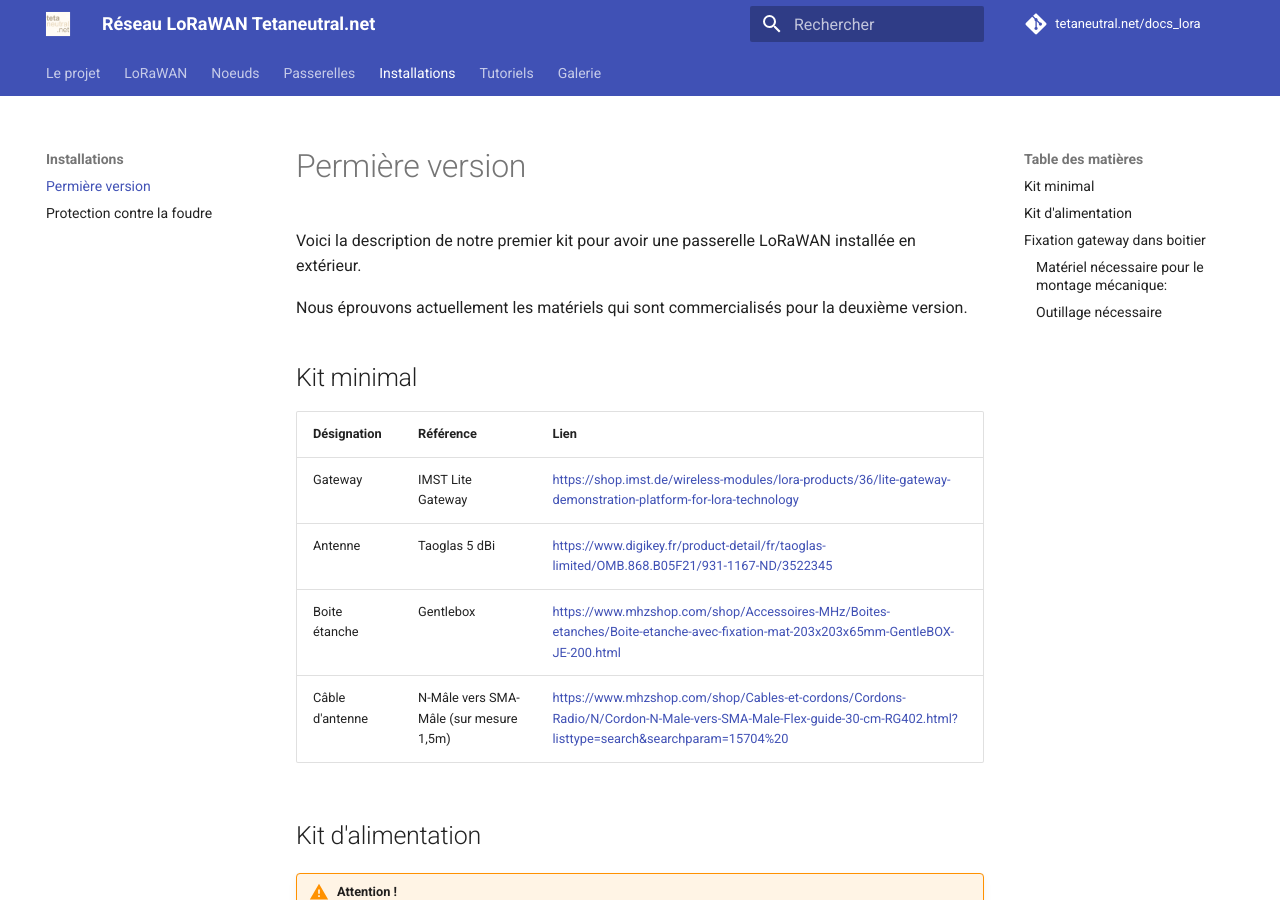
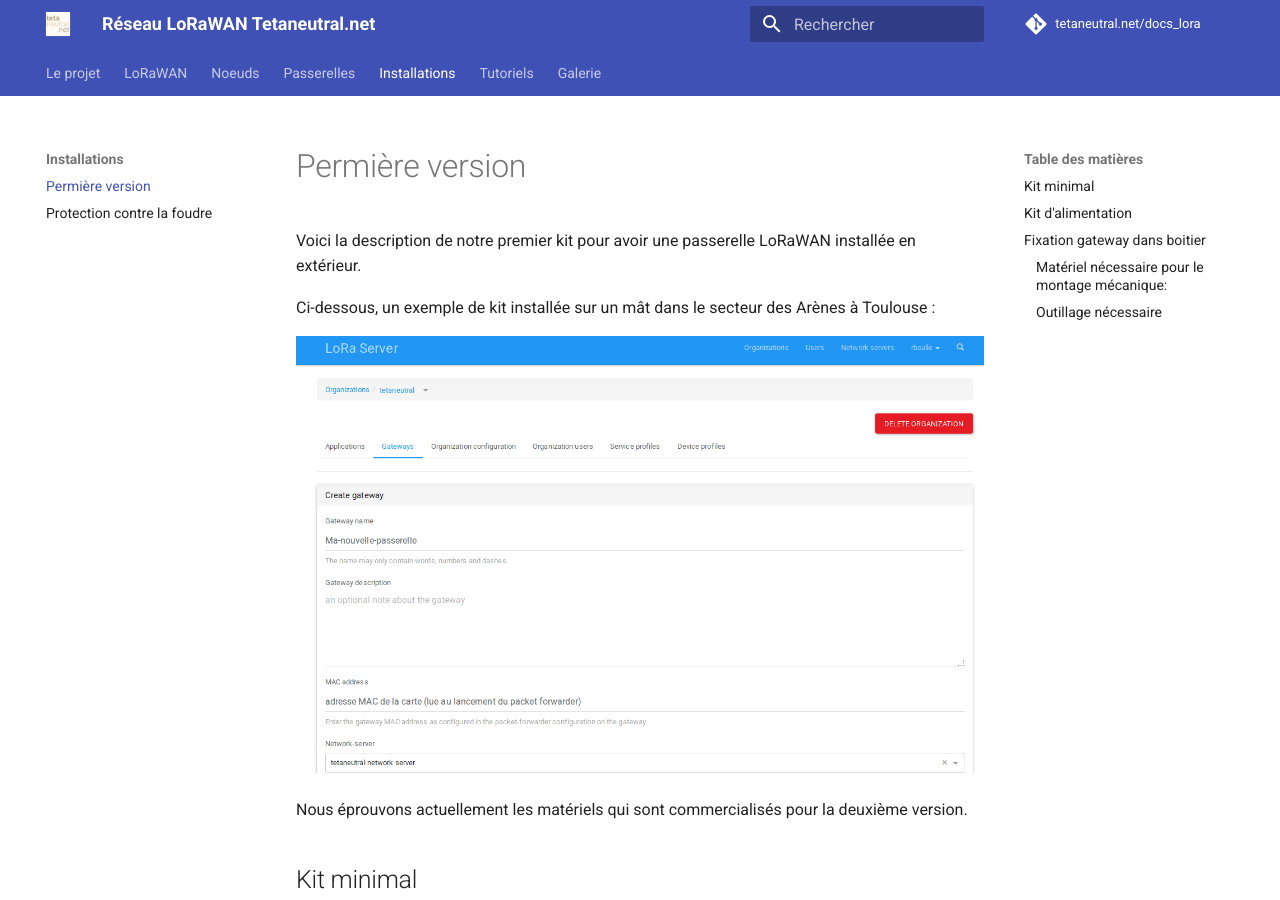
Before and after one commit to NICOLASGON/docs_lora_tetaneutral, an MkDocs documentation site: the page built from docs/installations/v1.md, in a window 1280 px wide and 900 px high. Built offline with MkDocs 1.6.1 and Material for MkDocs 9.7.7, drawn with Linux system fonts in a browser that asks for light colours; comment, search, counter and statistics services are not loaded.

Commit message:
ajout img gw arenes

```diff
--- a/docs/installations/v1.md
+++ b/docs/installations/v1.md
@@ -1,6 +1,11 @@
 # Permière version
 
 Voici la description de notre premier kit pour avoir une passerelle LoRaWAN installée en extérieur.
+
+Ci-dessous, un exemple de kit installée sur un mât dans le secteur des Arènes à Toulouse :
+
+![passerelleChisteraPi](../assets/img/passerelle-ChisteraPi-d6e47.png)
+
 
 Nous éprouvons actuellement les matériels qui sont commercialisés pour la deuxième version.
 
```
Also changed, not shown: docs/assets/img/gw_arenes.jpg (added).
